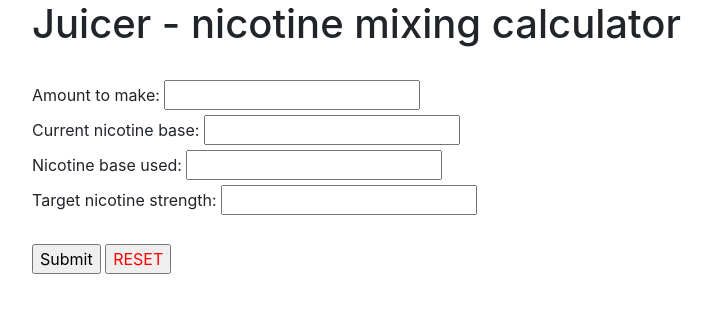
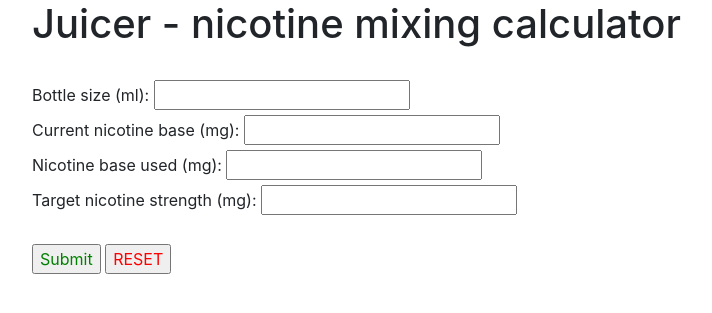
Before and after one commit to ifelsethenloop/juicer, a Flask app: page / in a window 1280 px wide. Shown: the part 56-369 px from the top of the page, without its empty margins (53-765 px from the left). Run offline with Flask 2, Linux system fonts and the light colour scheme; some libraries are stand-ins or nearby versions.

Commit message:
bootstrapping

```diff
--- a/templates/base.html
+++ b/templates/base.html
@@ -7,6 +7,7 @@
 
     <!-- Bootstrap CSS -->
     <link rel="stylesheet" href="https://stackpath.bootstrapcdn.com/bootstrap/4.3.1/css/bootstrap.min.css" integrity="sha384-ggOyR0iXCbMQv3Xipma34MD+dH/1fQ784/j6cY/iJTQUOhcWr7x9JvoRxT2MZw1T" crossorigin="anonymous">
+    <link rel="icon" href="static/tobacco.png">
 
     <title>{% block title %} {% endblock %}</title>
   </head>
--- a/templates/index.html
+++ b/templates/index.html
@@ -6,6 +6,7 @@
         <meta charset="UTF-8">
         <meta name="viewport" content="width=device-width, initial-scale=1.0">
         <title>Juicer</title>
+        <link rel="icon" href="static/tobacco.png">
         <link rel="stylesheet" type="text/css"
         href="{{ url_for('static', filename='style.css') }}"/>
     </head>
@@ -14,20 +15,20 @@
         <h1>{% block title %} Juicer - nicotine mixing calculator {% endblock %}</h1>
         <form method="post" action="{{ url_for('operation_result') }}" id="calculator_form">
             <br/>
-            <label for="Input1">Amount to make: </label>
+            <label for="Input1">Bottle size (ml): </label>
             <input type="text" name="Input1" id="Input1">
             <br/>
-            <label for="Input2">Current nicotine base: </label>
+            <label for="Input2">Current nicotine base (mg): </label>
             <input type="Input2" name="Input2" id="Input2">
             <br/>
-            <label for="Input3">Nicotine base used: </label>
+            <label for="Input3">Nicotine base used (mg): </label>
             <input type="Input3" name="Input3" id="Input3">
             <br/>
-            <label for="Input4">Target nicotine strength: </label>
+            <label for="Input4">Target nicotine strength (mg): </label>
             <input type="Input4" name="Input4" id="Input4">
             <br/>
             <br/>
-            <input type="submit" value="Submit"/>
+            <input type="submit" value="Submit" style="color: green;"/>
             <input type="reset" value="RESET" style="color: red;"/>
         </form>
         {% if calculation_success == True %}
@@ -37,12 +38,18 @@
              {{input2}}mg current nicotine strength <br>
              {{input3}}mg nicotine base strength <br>
              {{input4}}mg target nicotine strength <br>
-             is: <b>{{result}}</b></p>
+             is: <b>{{result}} ml</b></p>
+             <br/>
+             <div class="alert alert-success" role="alert">
+                Add <b>{{result}} ml</b> of your nicotine base strength to the bottle
+             </div>
         {% endif %}
         {% if calculation_success == False %}
          <br/>
          <p>{{error}}</p>
-         <p>{{input1}} {{input2}} {{input3}} {{input4}} = "{{result}}"</p>
+         <div class="alert alert-danger" role="alert">
+            {{input1}} {{input2}} {{input3}} {{input4}} = "{{result}}"
+          </div>
         {% endif %}
     </body>
     {% endblock %}
```
Also changed, not shown: templates/other_page.html (+12 -1 lines), static/tobacco.png (added).
